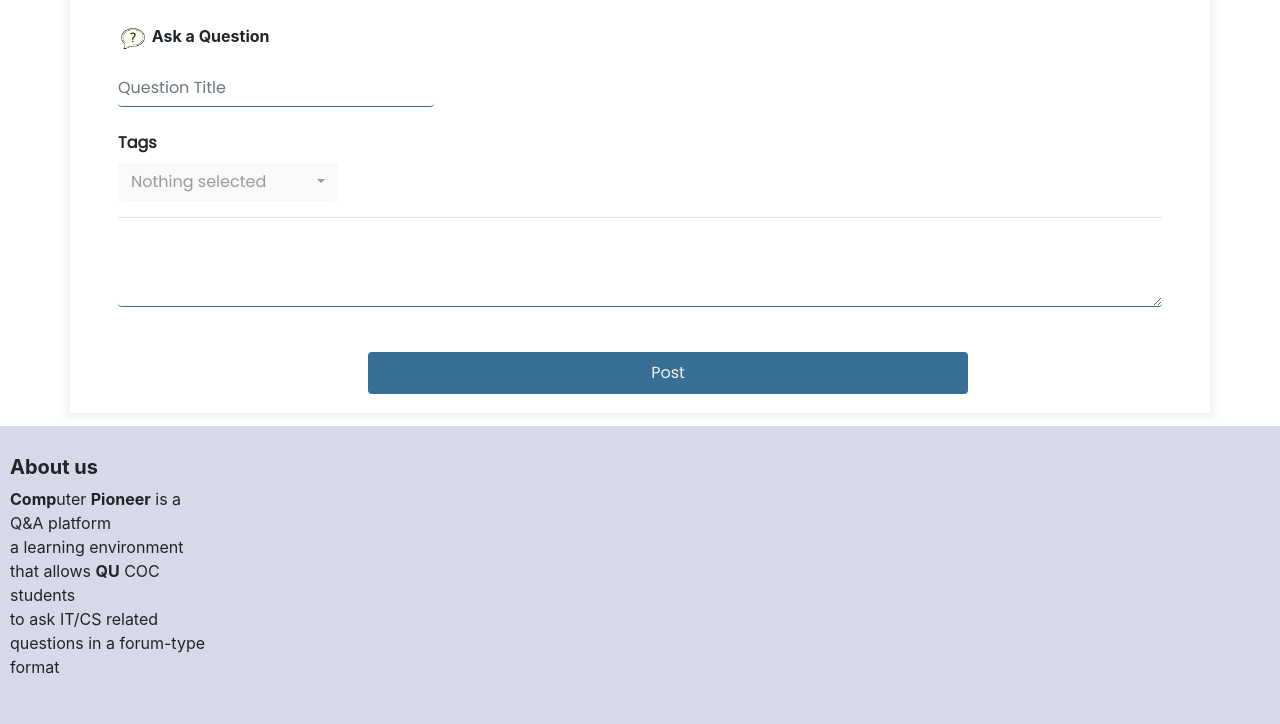
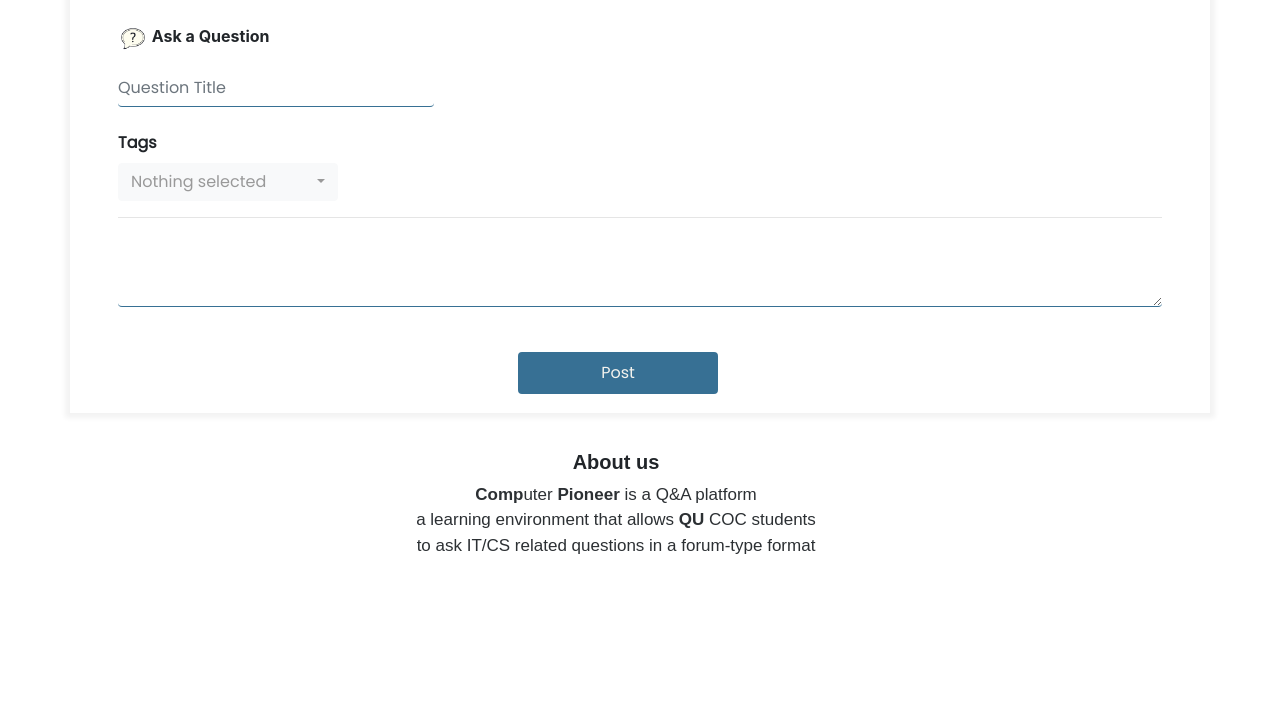
Before and after one commit to Compioneer/ComPioneer, a PHP site: page /post_question.php in a window 1280 px wide. Shown: the part 128-852 px from the top of the page. After the commit the page ends 682 px from the top, so only its background shows below. Run offline with PHP 8.4, Linux system fonts and the light colour scheme; the visitor is signed in with stand-in values (Sample User, id 1); data that the repository does not hold is empty; some libraries are stand-ins or nearby versions.

Commit message:
style update

```diff
--- a/css/style.css
+++ b/css/style.css
@@ -262,18 +210,31 @@ border-radius: 10px;
 .card-body a  {
   color:#377094;
 }
+
+/* footer */
 .footerContent{
+  font-family: 'Ubuntu', sans-serif;
   position: relative;
   left: 0;
   bottom: 0;
   width: 100%;
-  background-color: #d5d9e8;
-  text-align: left;
-  padding: 29px 10px;
+  background-color: white;
+  text-align: center;
+  padding:  1.5rem 3rem 1.5rem 0rem;
   overflow: hidden;
 }
 .footerContent p{
-  width: 200px;
+  opacity: 0.95;
+  text-align: center;
+  font-size: 17px;
+}
+.footerContent h5{
+  text-align: center;
+}
+/* tags */
+/* tags color */
+.badge-pill {
+  background-color:#fec0b8 !important;
 }
 .form-tags{
   text-align: center;
@@ -303,23 +262,16 @@ transform: scale(0.80);
 #btn-delete{
   color:red;
 }
-/* post answer button */
+
+/* post answer and question button */
 #ansbtn{
-  left:250px;
+  left:400px;
   top: 29px;
   border-style: solid !important;
   border-width:medium   !important;
-width: 600px;
-
+  width: 200px;
 }
 
-#profileimg{
-  position: relative;
-  top: 25px;
-  right:50px !important;
-
-
-}
 /*
 answer page container */
 #zcontainer{
```
Also changed, not shown: other parts of css/style.css (+20 -136 lines).
